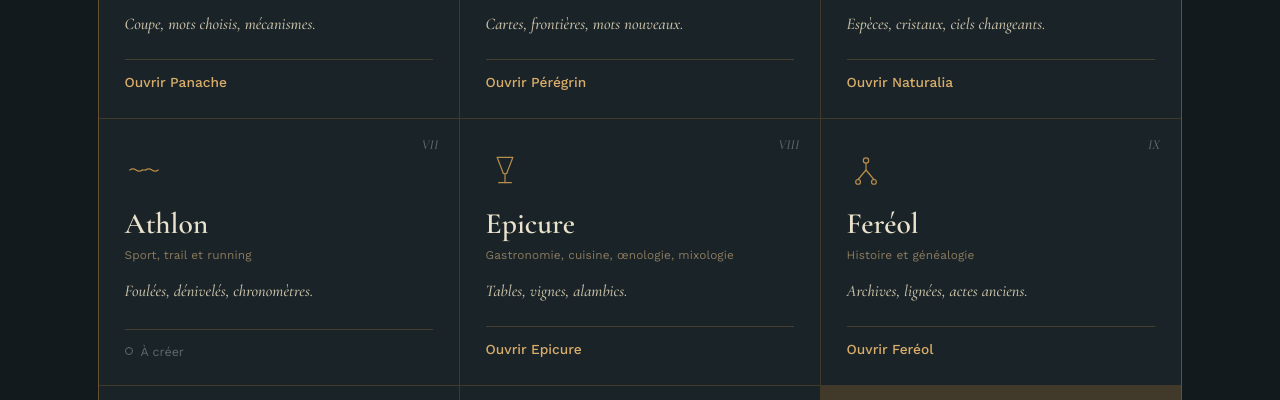
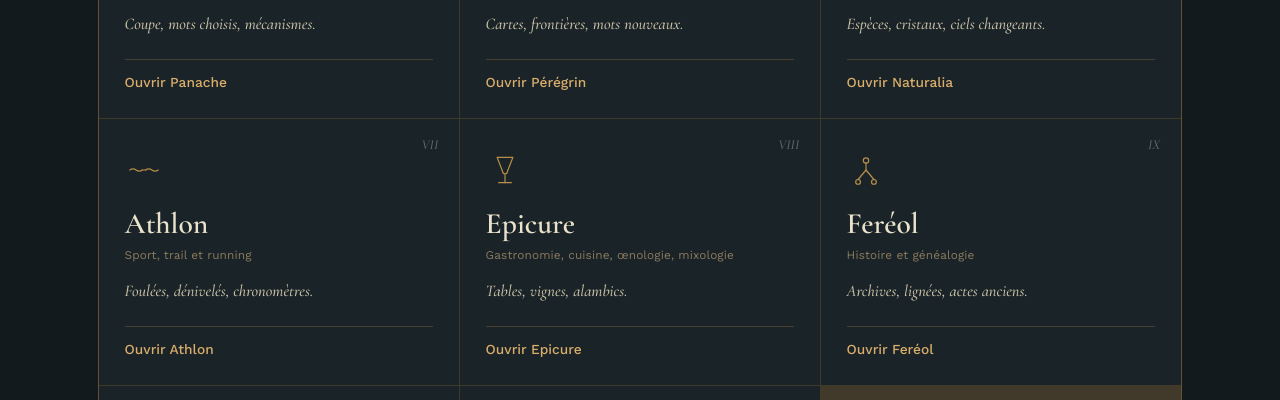
Before and after one commit to Byggvir63/atlas-facettes, a plain HTML site: page index.html in a window 1280 px wide. Shown: the part 968-1368 px from the top of the page. Drawn offline with nearby package versions, Linux system fonts and the light colour scheme.

Commit message:
Change Athlon article to live status with link
Updated the Athlon article to reflect its live status and changed the status display to a link.

```diff
--- a/index.html
+++ b/index.html
@@ -384,15 +384,15 @@
         </div>
       </article>
 
-      <!-- 7. Athlon -->
-      <article class="plate" style="animation-delay:0.26s">
+      <!-- 7. Athlon (LIVE) -->
+      <article class="plate active" style="animation-delay:0.26s">
         <span class="plate-number">VII</span>
         <svg class="icon" viewBox="0 0 48 48" fill="none" stroke="currentColor" stroke-width="1.5" stroke-linecap="round" stroke-linejoin="round"><path d="M6 24 C14 18 14 30 22 24"/><path d="M26 24 C34 18 34 30 42 24"/><path d="M22 24 L26 24"/></svg>
         <h2>Athlon</h2>
         <p class="domain">Sport, trail et running</p>
         <p class="caption">Foulées, dénivelés, chronomètres.</p>
         <div class="status-row">
-          <span class="status"><span class="legend-dot off"></span>À créer</span>
+          <a class="visit" href="https://byggvir63.github.io/sport/">Ouvrir Athlon</a>
         </div>
       </article>
 
```
